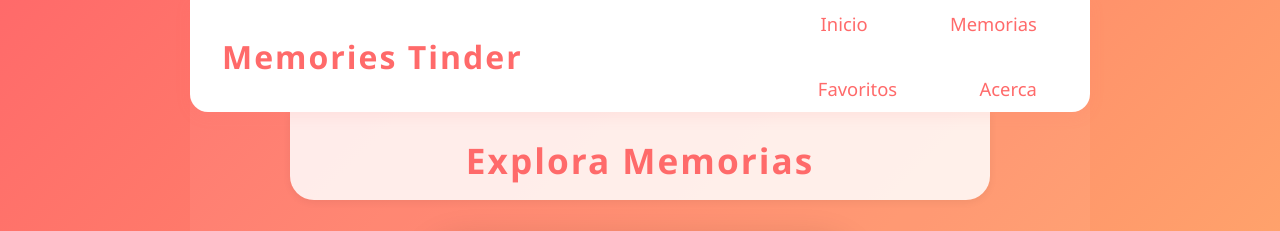
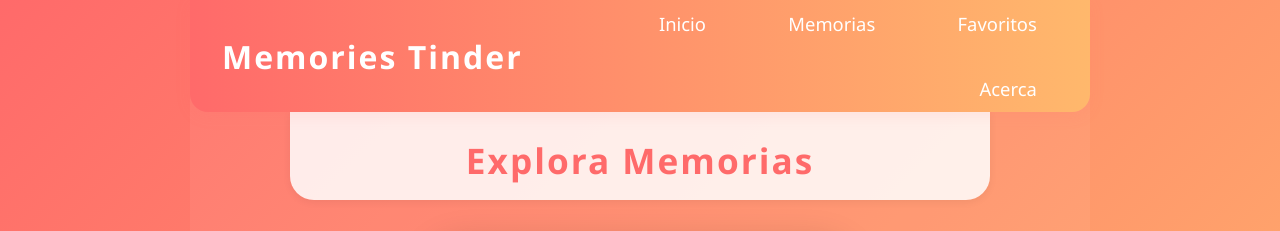
Before and after one commit to AlejandroBR10/tinder-memories-project, a website built with Vite: page index.html in a window 1280 px wide. Shown: the top 231 px of the page. Built offline with nearby package versions, Linux system fonts and the light colour scheme; files whose address does not match are found by name.

Commit message:
Cambios en landing-page

```diff
--- a/index.html
+++ b/index.html
@@ -10,12 +10,14 @@
     <div class="main-interface">
         <nav class="navbar">
             <div class="navbar-logo">Memories Tinder</div>
+            <div class="navbar-links-wrapper">
                 <ul class="navbar-links">
                     <li><a href="#">Inicio</a></li>
                     <li><a href="#">Memorias</a></li>
                     <li><a href="#">Favoritos</a></li>
                     <li><a href="#">Acerca</a></li>
                 </ul>
+            </div>
         </nav>
         <header class="header">
             <h1>Explora Memorias</h1>
--- a/src/styles/main.css
+++ b/src/styles/main.css
@@ -24,7 +24,7 @@ body {
   width: 100%;
   max-width: 900px;
   margin: 0 auto;
-  background: #fff;
+  background: linear-gradient(90deg, #ff6a6a 0%, #ffb86c 100%);
   box-shadow: 0 4px 16px rgba(255,106,106,0.10);
   display: flex;
   align-items: center;
@@ -40,11 +40,9 @@ body {
 .navbar-logo {
   font-size: 2rem;
   font-weight: bold;
-  color: #ff6a6a;
+  color: #fff;
   letter-spacing: 2px;
   white-space: nowrap;
-  flex: 1;
-  text-align: left;
   flex-shrink: 0;
 }
 
@@ -61,14 +59,13 @@ body {
   margin: 0;
   padding: 0;
   flex-wrap: wrap;
-  flex: 1;
   justify-content: flex-end;
 }
 
 /* Cambios en los enlaces de la barra de navegación */
 .navbar-links li a {
   text-decoration: none;
-  color: #ff6a6a;
+  color: #fff;
   font-size: 1.15rem;
   font-weight: 500;
   padding: 0.4rem 1.2rem;
@@ -81,8 +78,8 @@ body {
 }
 
 .navbar-links li a:hover {
-  background: #ffb86c22;
-  color: #fff;
+  background: #fff;
+  color: #ff6a6a;
   box-shadow: 0 2px 8px rgba(255,106,106,0.10);
   border: 2px solid #ffb86c;
 }
```
Lines whose indentation alone changed are shown as unchanged.
